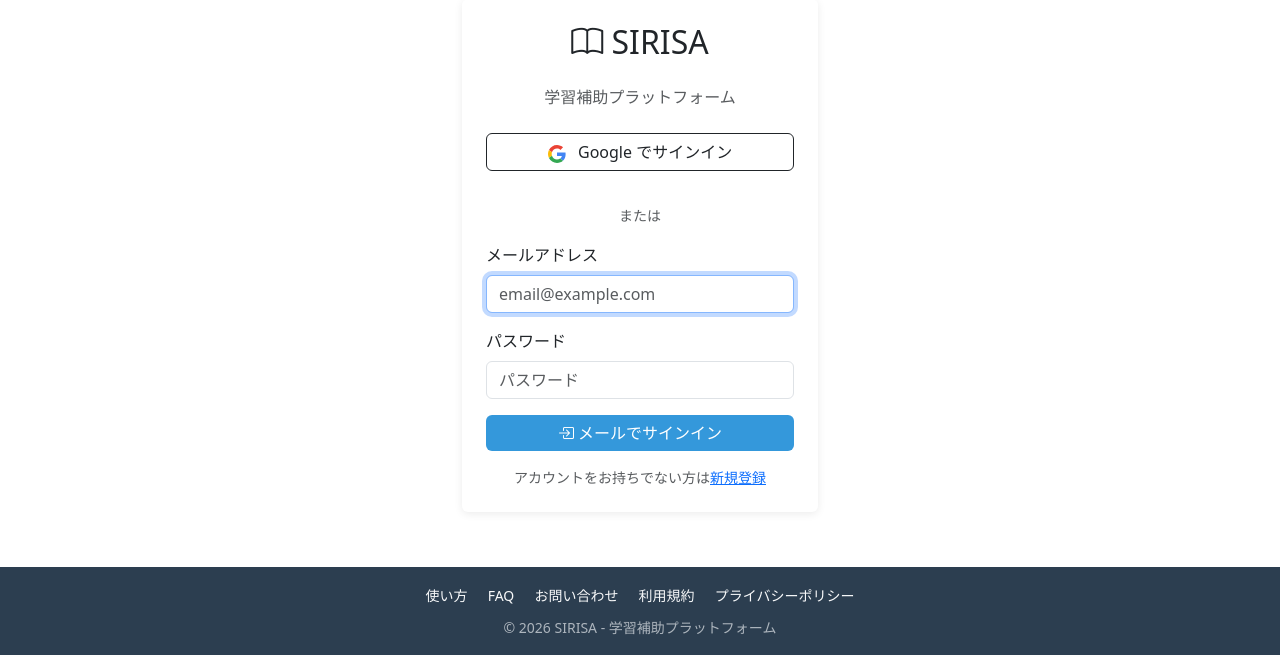
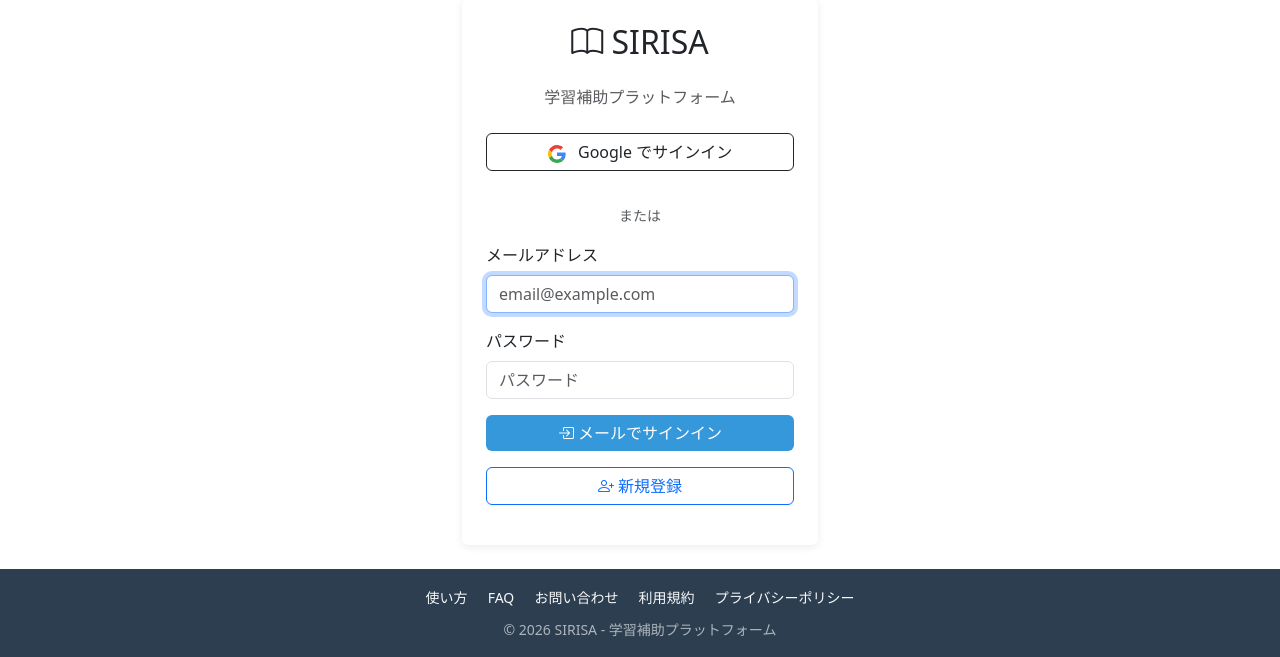
Before and after one commit to NoguchiKyosuke/sirisa, a Django app: page /accounts/login/ in a window 1280 px wide. Shown: the part 145-802 px from the top of the page. Run offline with Django 4.2, Linux system fonts and the light colour scheme; parts of the project's set-up code (start-up, migrations or seed data) failed here and were passed over; some libraries are stand-ins or nearby versions.

Commit message:
fix: 新規登録をボタン化 + Geminiモデル名を2.5 Proに修正
- login.html: 新規登録リンク → btn-outline-primary ボタンに変更
- ai_answer_loading.html: Gemini 2.0 Flash → Gemini 2.5 Pro
- how_to_use.html: 同上

```diff
--- a/accounts/templates/accounts/login.html
+++ b/accounts/templates/accounts/login.html
@@ -46,9 +46,9 @@
                 <button id="btn-email" class="btn btn-sirisa w-100 mb-3" onclick="signInWithEmail()">
                     <i class="bi bi-box-arrow-in-right"></i> メールでサインイン
                 </button>
-                <p class="text-muted small text-center mb-0">
-                    アカウントをお持ちでない方は<a href="#" onclick="signUpWithEmail(); return false;">新規登録</a>
-                </p>
+                <button id="btn-register" class="btn btn-outline-primary w-100 mb-3" onclick="signUpWithEmail()">
+                    <i class="bi bi-person-plus"></i> 新規登録
+                </button>
             </div>
         </div>
     </div>
@@ -83,12 +83,16 @@
         document.getElementById('btn-google').disabled = true;
         var btnEmail = document.getElementById('btn-email');
         if (btnEmail) btnEmail.disabled = true;
+        var btnReg = document.getElementById('btn-register');
+        if (btnReg) btnReg.disabled = true;
     }
     function hideLoading() {
         document.getElementById('auth-loading').classList.add('d-none');
         document.getElementById('btn-google').disabled = false;
         var btnEmail = document.getElementById('btn-email');
         if (btnEmail) btnEmail.disabled = false;
+        var btnReg = document.getElementById('btn-register');
+        if (btnReg) btnReg.disabled = false;
     }
 
     // Firebase ID トークンをサーバに送信
--- a/pages/templates/pages/how_to_use.html
+++ b/pages/templates/pages/how_to_use.html
@@ -39,7 +39,7 @@
                     <div id="step2" class="accordion-collapse collapse" data-bs-parent="#howToUseAccordion">
                         <div class="accordion-body">
                             <ul>
-                                <li>質問を投稿すると、Gemini 2.0 Flash AIが自動的に回答を生成します。</li>
+                                <li>質問を投稿すると、Gemini 2.5 Pro AIが自動的に回答を生成します。</li>
                                 <li>AI回答は青い枠で表示されます。</li>
                                 <li>数式をクリックすると、導出過程がポップアップ表示されます。</li>
                                 <li>テキストを選択すると「AIに意味を聞く」ボタンが表示されます。</li>
--- a/questions/templates/questions/partials/ai_answer_loading.html
+++ b/questions/templates/questions/partials/ai_answer_loading.html
@@ -7,7 +7,7 @@
             <span class="visually-hidden">生成中...</span>
         </div>
         <h6 class="text-info"><i class="bi bi-robot"></i> AI回答を生成中です...</h6>
-        <p class="text-muted small mb-0">Gemini 2.0 Flash が回答を作成しています。しばらくお待ちください。</p>
+        <p class="text-muted small mb-0">Gemini 2.5 Pro が回答を作成しています。しばらくお待ちください。</p>
         <div class="progress mt-3" style="height: 4px;">
             <div class="progress-bar progress-bar-striped progress-bar-animated bg-info" style="width: 100%"></div>
         </div>
```
